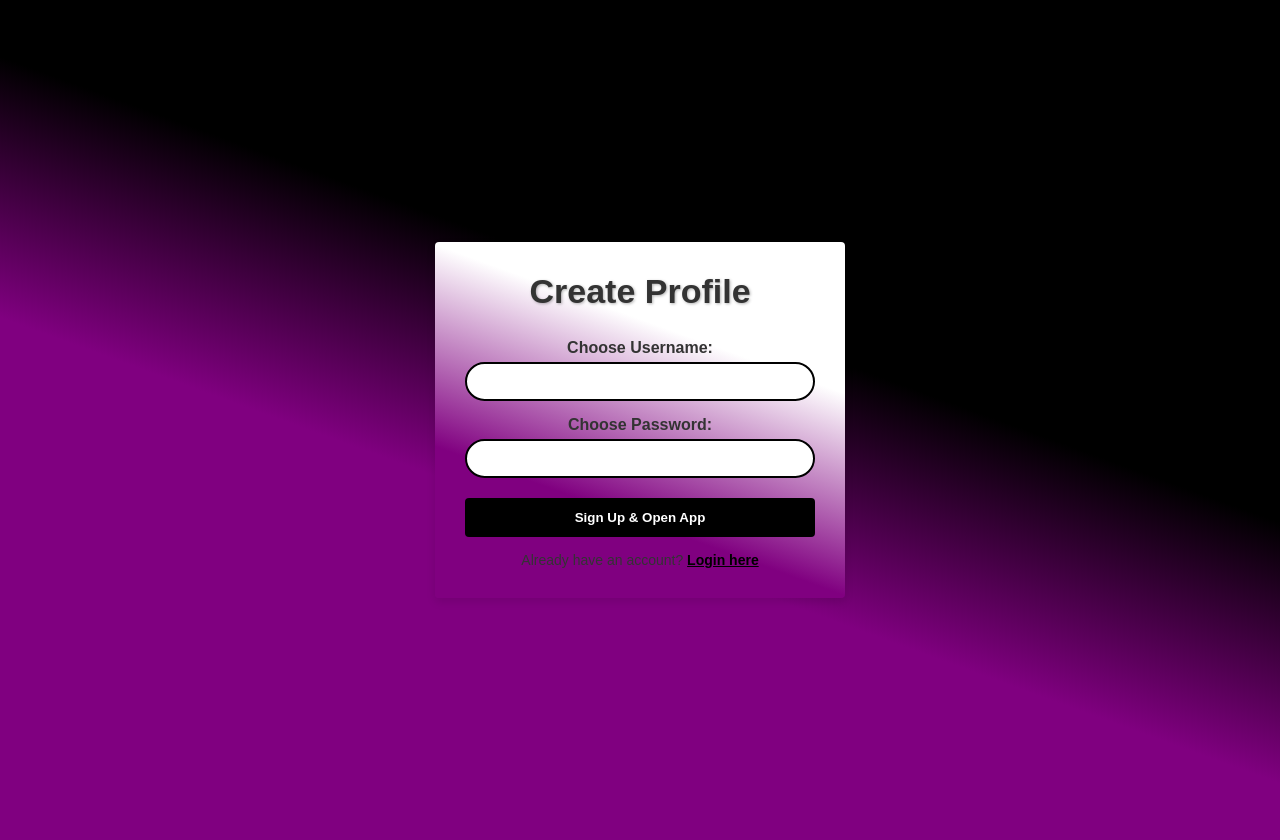
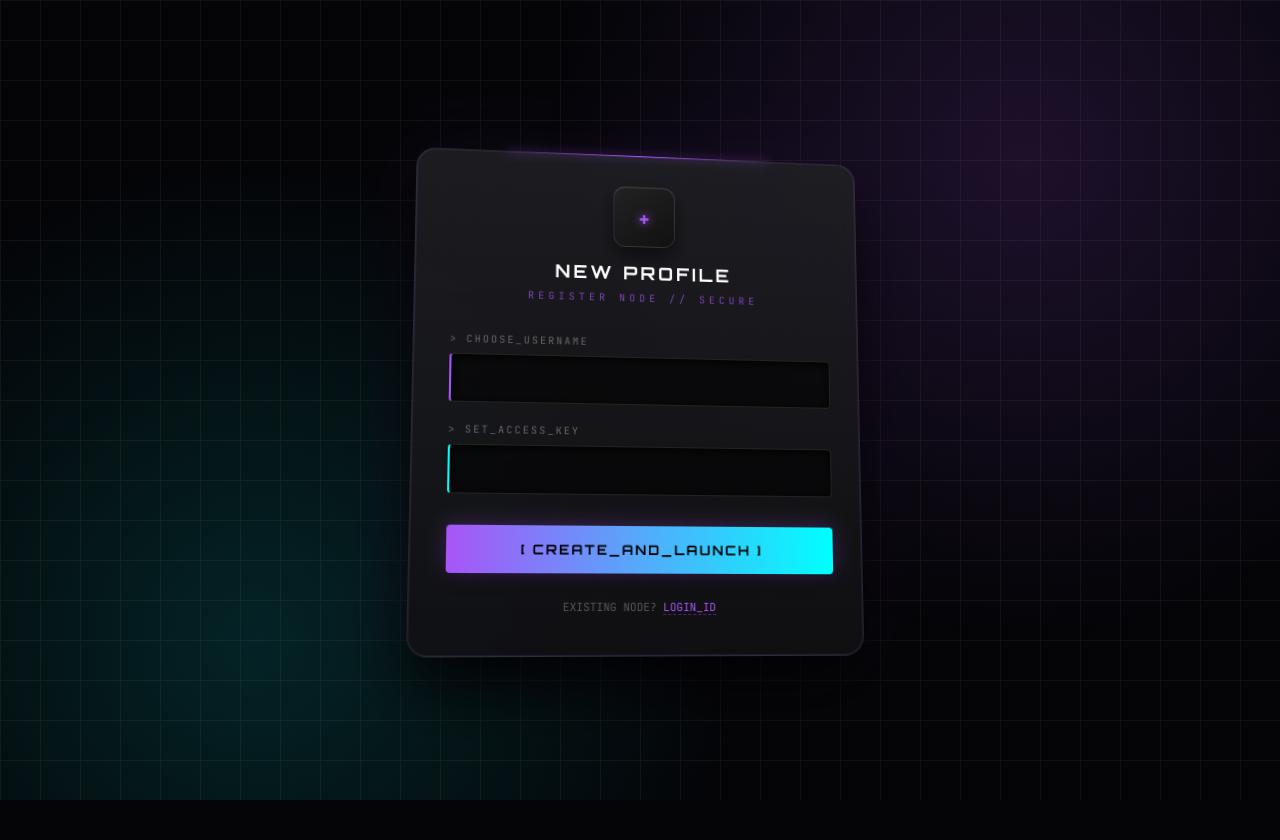
Before and after one commit to Tee0745061704/Aps-calc-University-and-Courses-Matcher, a Flask app: page /register in a window 1280 px wide. After the commit the page ends 800 px from the top, so only its background shows below. Run offline with Flask 3, Linux system fonts and the light colour scheme.

Commit message:
Update register.html for improved styling and layout

```diff
--- a/templates/register.html
+++ b/templates/register.html
@@ -3,24 +3,33 @@
 <head>
     <meta charset="UTF-8">
     <meta name="viewport" content="width=device-width, initial-scale=1.0">
-    <title>Register Account</title>
-    <link rel="stylesheet" href="{{ url_for('static', filename='css/style.css') }}">
+    <title>Register - Thembas System</title>
+    <style>@import url('https://fonts.googleapis.com/css2?family=Orbitron:wght@500;700&family=JetBrains+Mono:wght@400&display=swap');</style>
 </head>
-<body style="display: flex; justify-content: center; align-items: center; height: 100vh; margin: 0; font-family: sans-serif; background: linear-gradient(200deg, black 40%, purple 60%);">
-    <div style="background: linear-gradient(200deg, white 30%, purple 70%); padding: 30px; border-radius: 4px; box-shadow: 0 4px 10px rgba(0,0,0,0.1); width: 100%; max-width: 350px;">
-        <h2 style="margin-top: 0; text-align: center; color: #333;">Create Profile</h2>
-        <form action="/register" method="POST">
-            <div style="margin-bottom: 15px;">
-                <label style="display: block; margin-bottom: 5px; font-weight: bold; color: #333;">Choose Username:</label>
-                <input type="text" name="username" required style="width: 100%; padding: 10px; box-sizing: border-box; border: 2px solid black; border-radius: 40px; color: #000; background: #fff;">
+<body style="display:flex; justify-content:center; align-items:center; height:100vh; margin:0; background:#050508; overflow:hidden; perspective:1500px; font-family:'JetBrains Mono', monospace;">
+    <div style="position:absolute; inset:0; background: radial-gradient(circle at 80% 20%, rgba(168,85,247,0.15), transparent 40%), radial-gradient(circle at 20% 80%, rgba(0,255,255,0.12), transparent 40%), linear-gradient(#111 1px, transparent 1px), linear-gradient(90deg, #111 1px, transparent 1px); background-size: 100% 100%, 100% 100%, 40px 40px, 40px 40px;"></div>
+
+    <div style="position:relative; background: linear-gradient(180deg, rgba(30,30,35,0.9), rgba(15,15,18,0.95)); padding:40px 35px; border-radius:20px; width:100%; max-width:380px; border:1px solid rgba(255,255,255,0.08); box-shadow: 0 0 0 1px rgba(168,85,247,0.12) inset, 0 30px 60px rgba(0,0,0,0.9), 0 0 80px rgba(168,85,247,0.08); transform: rotateX(8deg) rotateY(8deg) translateZ(0); transform-style:preserve-3d; transition: all 0.6s cubic-bezier(0.23,1,0.32,1);" onmouseover="this.style.transform='rotateX(0deg) rotateY(0deg) translateZ(50px)'" onmouseout="this.style.transform='rotateX(8deg) rotateY(8deg) translateZ(0)'">
+        <div style="position:absolute; top:-1px; left:20%; right:20%; height:1px; background: linear-gradient(90deg, transparent, #a855f7, transparent); box-shadow: 0 0 10px #a855f7;"></div>
+
+        <div style="text-align:center; margin-bottom:30px; transform: translateZ(30px);">
+            <div style="width:60px; height:60px; margin:0 auto 15px; background: linear-gradient(145deg, #222, #111); border-radius:12px; display:flex; align-items:center; justify-content:center; border:1px solid rgba(255,255,255,0.1); box-shadow: 0 10px 20px rgba(0,0,0,0.5), inset 0 1px 0 rgba(255,255,255,0.1); font-family:'Orbitron', sans-serif; color:#a855f7; font-size:22px; text-shadow:0 0 10px #a855f7;">+</div>
+            <h2 style="margin:0; font-family:'Orbitron', sans-serif; color:#fff; letter-spacing:3px; font-size:18px; text-transform:uppercase;">NEW PROFILE</h2>
+            <p style="margin:8px 0 0; color:#a855f7; font-size:10px; letter-spacing:4px; opacity:0.7;">REGISTER NODE // SECURE</p>
+        </div>
+
+        <form action="/register" method="POST" style="transform: translateZ(20px);">
+            <div style="margin-bottom:20px;">
+                <label style="display:block; margin-bottom:8px; color:#666; font-size:10px; letter-spacing:2px;">> CHOOSE_USERNAME</label>
+                <input type="text" name="username" required style="width:100%; padding:14px 16px; box-sizing:border-box; background: rgba(0,0,0,0.6); border:1px solid #222; border-left:2px solid #a855f7; border-radius:4px; color:#fff; font-family:'JetBrains Mono', monospace; outline:none; box-shadow: inset 0 2px 10px rgba(0,0,0,1);">
             </div>
-            <div style="margin-bottom: 20px;">
-                <label style="display: block; margin-bottom: 5px; font-weight: bold; color: #333;">Choose Password:</label>
-                <input type="password" name="password" required style="width: 100%; padding: 10px; box-sizing: border-box; border: 2px solid black; border-radius: 40px; color: #000; background: #fff;">
+            <div style="margin-bottom:30px;">
+                <label style="display:block; margin-bottom:8px; color:#666; font-size:10px; letter-spacing:2px;">> SET_ACCESS_KEY</label>
+                <input type="password" name="password" required style="width:100%; padding:14px 16px; box-sizing:border-box; background: rgba(0,0,0,0.6); border:1px solid #222; border-left:2px solid #00ffff; border-radius:4px; color:#fff; font-family:'JetBrains Mono', monospace; outline:none; box-shadow: inset 0 2px 10px rgba(0,0,0,1);">
             </div>
-            <button type="submit" style="background-color: black; color: white; border: none; padding: 12px; border-radius: 4px; width: 100%; cursor: pointer; font-weight: bold;">Sign Up & Open App</button>
+            <button type="submit" style="width:100%; padding:15px; background: linear-gradient(90deg, #a855f7 0%, #00ffff 100%); border:none; border-radius:4px; color:#000; font-family:'Orbitron', sans-serif; font-weight:700; letter-spacing:2px; font-size:13px; cursor:pointer; box-shadow: 0 0 20px rgba(168,85,247,0.3), 0 10px 20px rgba(0,0,0,0.5);">[ CREATE_AND_LAUNCH ]</button>
         </form>
-        <p style="text-align: center; margin-bottom: 0; font-size: 14px; color: #333; margin-top: 15px;">Already have an account? <a href="/login" style="color: black; font-weight: bold;">Login here</a></p>
+        <p style="text-align:center; margin:25px 0 0; font-size:11px; color:#555;">EXISTING NODE? <a href="/login" style="color:#a855f7; text-decoration:none; border-bottom:1px dashed rgba(168,85,247,0.4);">LOGIN_ID</a></p>
     </div>
 </body>
-</html>
+                                                                                                                                                               </html>
```
